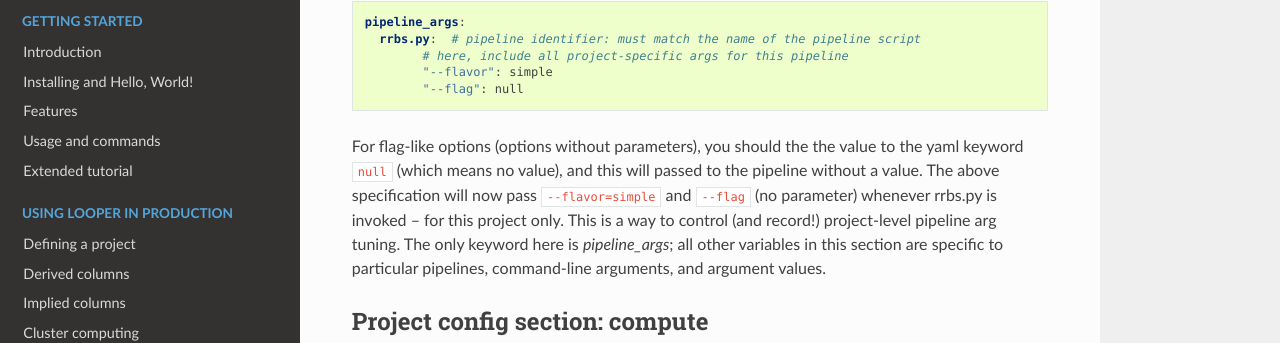
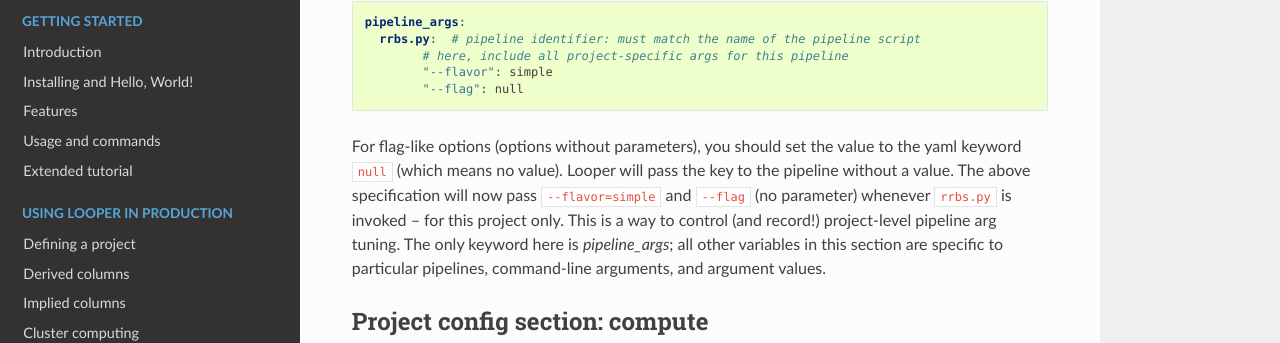
Before and after one commit to pepkit/peppy, a Sphinx documentation site: the page built from doc/source/project-config.rst, in a window 1280 px wide and 900 px high, scrolled down 2712 px. Shown: the part 121-464 px from the top of the window. Built offline with Sphinx 7.4.7 and the Read the Docs theme 2.0.0, drawn with Linux system fonts in a browser that asks for light colours.

Commit message:
one more try...

```diff
--- a/doc/source/project-config.rst
+++ b/doc/source/project-config.rst
@@ -124,7 +124,7 @@ Example:
 		"--flag": null
 
 
-For flag-like options (options without parameters), you should the the value to the yaml keyword ``null`` (which means no value), and this will passed to the pipeline without a value. The above specification will now pass ``--flavor=simple`` and ``--flag`` (no parameter) whenever rrbs.py is invoked -- for this project only. This is a way to control (and record!) project-level pipeline arg tuning. The only keyword here is `pipeline_args`; all other variables in this section are specific to particular pipelines, command-line arguments, and argument values.
+For flag-like options (options without parameters), you should set the value to the yaml keyword ``null`` (which means no value). Looper will pass the key to the pipeline without a value. The above specification will now pass ``--flavor=simple`` and ``--flag`` (no parameter) whenever ``rrbs.py`` is invoked -- for this project only. This is a way to control (and record!) project-level pipeline arg tuning. The only keyword here is `pipeline_args`; all other variables in this section are specific to particular pipelines, command-line arguments, and argument values.
 
 
 Project config section: compute
```
